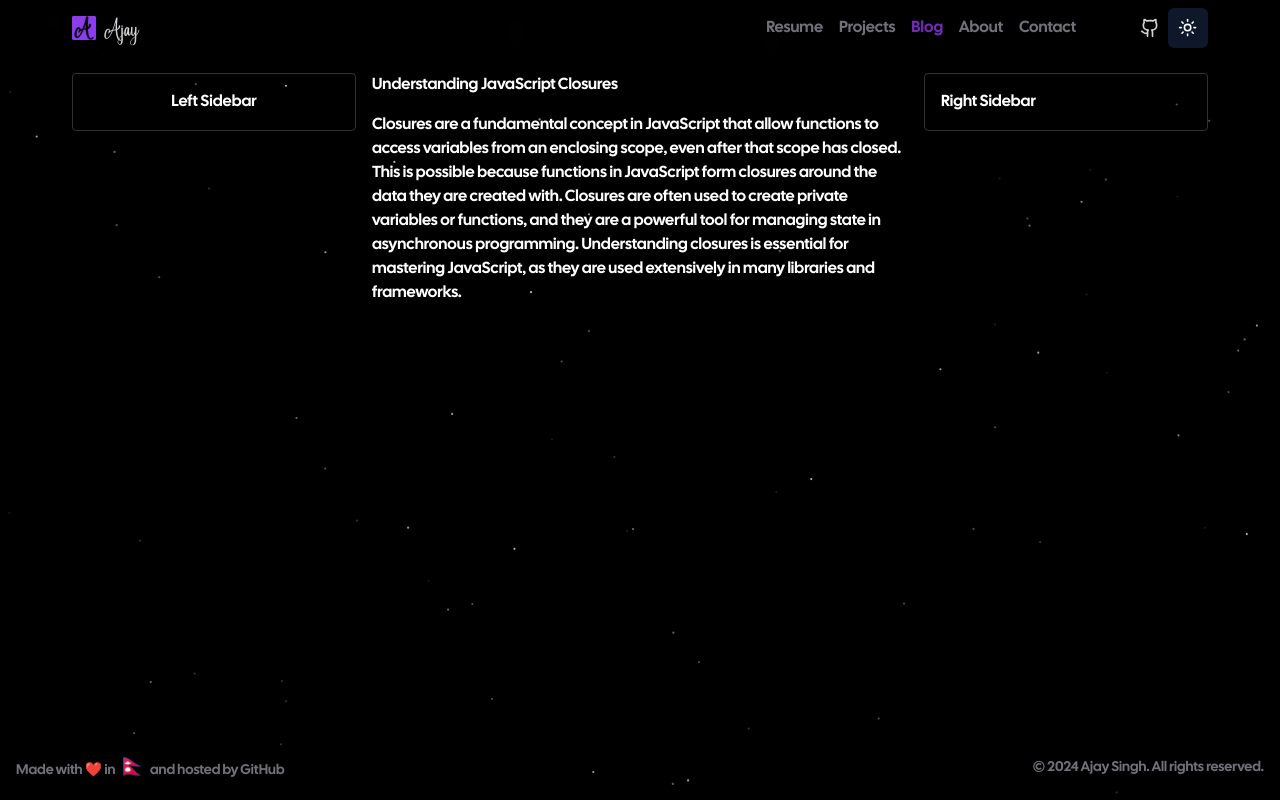
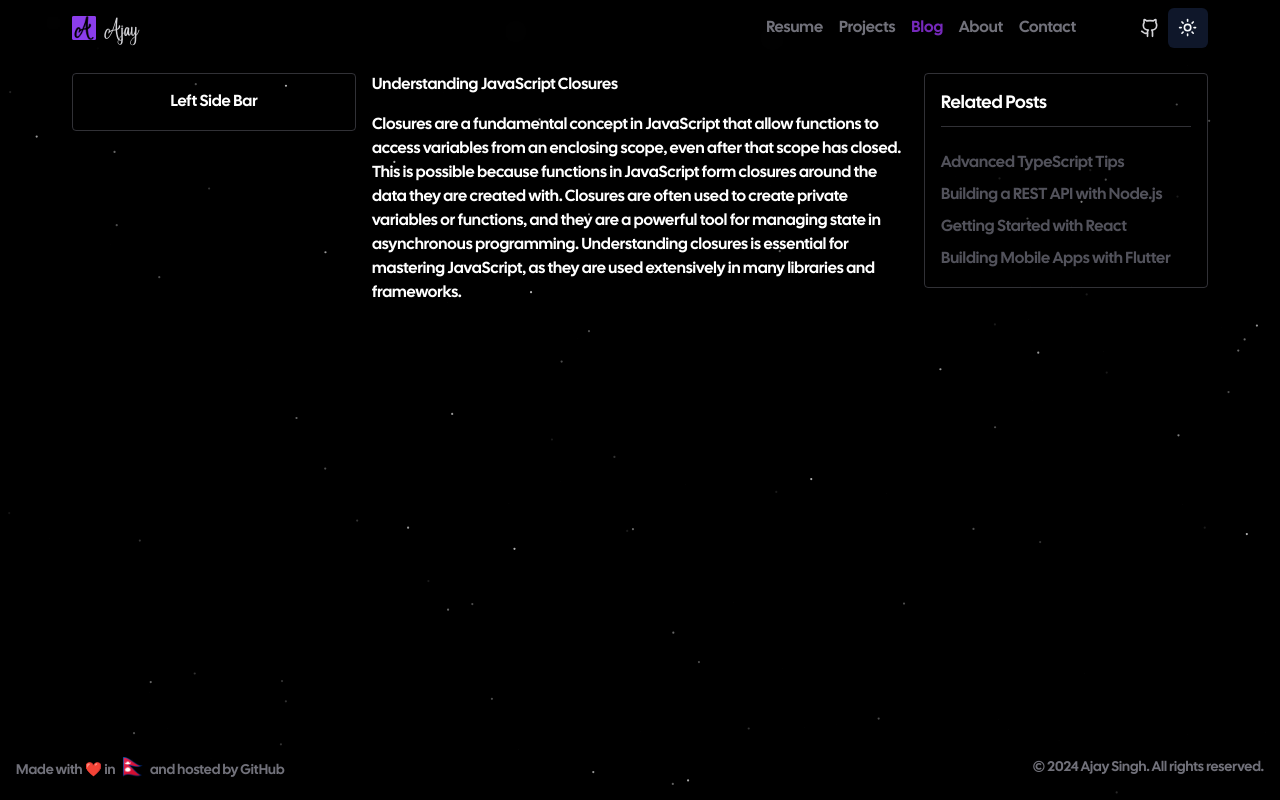
Before and after one commit to ajaysinghnp/portfolio-blog-theme, a Next.js app: page /blog/post/understanding-javascript-closures in a window 1280 px wide. Built offline with nearby package versions, Linux system fonts and the light colour scheme; what tailwindcss-debug-screens would draw is missing.

Commit message:
related posts added to the right side bar of the blog page

```diff
--- a/app/blog/post/[slug]/l-side.tsx
+++ b/app/blog/post/[slug]/l-side.tsx
@@ -1,8 +1,9 @@
+
 const LeftSideBar = () => {
   return (
     <aside
       className="flex flex-col justify-center text-center p-4 border border-zinc-600/60 rounded">
-      Left Sidebar
+      Left Side Bar
     </aside>
   )
 }
--- a/app/blog/post/[slug]/layout.tsx
+++ b/app/blog/post/[slug]/layout.tsx
@@ -1,11 +1,25 @@
 import RightSideBar from "./r-side";
 import LeftSideBar from "./l-side";
+import { Post, posts } from "@/data/blog";
+
+type Props = {
+  children: React.ReactNode;
+  params: {
+    slug: string;
+  };
+}
+
+export async function generateStaticParams(): Promise<Props["params"][]> {
+  return posts.map((post: Post) => ({ slug: post.slug }));
+}
+
 
 export default function ProjectsLayout({
   children,
-}: {
-  children: React.ReactNode;
-}) {
+  params,
+}: Props) {
+  const { slug } = params;
+  const post = posts.find((post: Post) => post.slug === slug);
   return (
     <>
       <div className="h-[calc(100dvh-6.55rem)] sticky top-12 w-[25%] max-w-[24rem] items-center pt-4">
@@ -13,7 +27,7 @@ export default function ProjectsLayout({
       </div>
       {children}
       <div className="h-[calc(100dvh-6.55rem)] sticky top-12 w-[25%] max-w-[24rem] items-center pt-4">
-        <RightSideBar />
+        <RightSideBar tags={post?.tags} slug={slug} />
       </div>
     </>
   );
--- a/app/blog/post/[slug]/page.tsx
+++ b/app/blog/post/[slug]/page.tsx
@@ -1,18 +1,13 @@
 import { posts, type Post } from "@/data/blog";
 
-
-type Props = {
+interface Props {
   params: {
     slug: string;
-  };
-};
-
-export async function generateStaticParams(): Promise<Props["params"][]> {
-  return posts.map((post: Post) => ({ slug: post.slug }));
+  }
 }
 
 const BlogPage = ({ params }: Props) => {
-  const slug = params?.slug;
+  const { slug } = params;
   const post = posts.find((post: Post) => post.slug === slug);
   return (
     <main
--- a/app/blog/post/[slug]/r-side.tsx
+++ b/app/blog/post/[slug]/r-side.tsx
@@ -1,8 +1,32 @@
-const RightSideBar = () => {
+import { Separator } from "@/components/ui/separator";
+import { Post, posts } from "@/data/blog";
+import Link from "next/link";
+
+interface Props {
+  tags?: string[];
+  slug?: string;
+}
+
+const RightSideBar = ({ tags, slug }: Props) => {
+  const relatedPosts = posts.filter((post) => {
+    return post.tags.some((tag) => tags?.includes(tag));
+  }).filter((post) => post.slug !== slug);
   return (
     <aside
-      className="flex flex-col p-4 border border-zinc-600/60 rounded">
-      Right Sidebar
+      className="flex flex-col gap-2 p-4 border border-zinc-600/60 rounded">
+      <section className="flex flex-col gap-2">
+        <h2 className="text-lg">Related Posts</h2>
+        <Separator className="bg-zinc-600/60" />
+        <ul className="flex flex-col gap-2 mt-4">
+          {relatedPosts.map((post: Post) => (
+            <li key={post.slug} className="text-md font-normal text-zinc-600 hover:text-white duration-1000">
+              <Link href={`/blog/post/${post.slug}`}>
+                {post.title}
+              </Link>
+            </li>
+          ))}
+        </ul>
+      </section>
     </aside>
   )
 }
```
